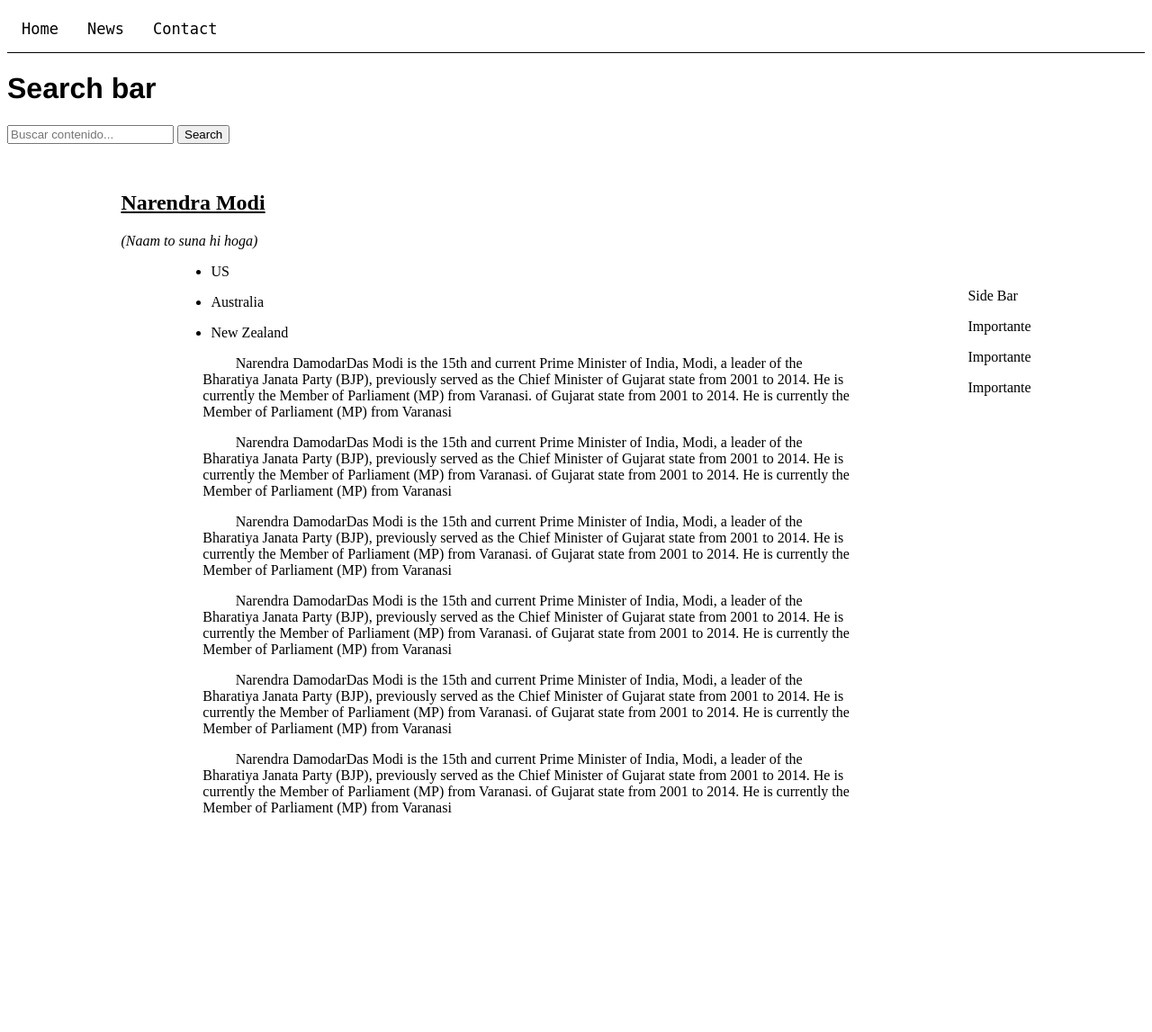
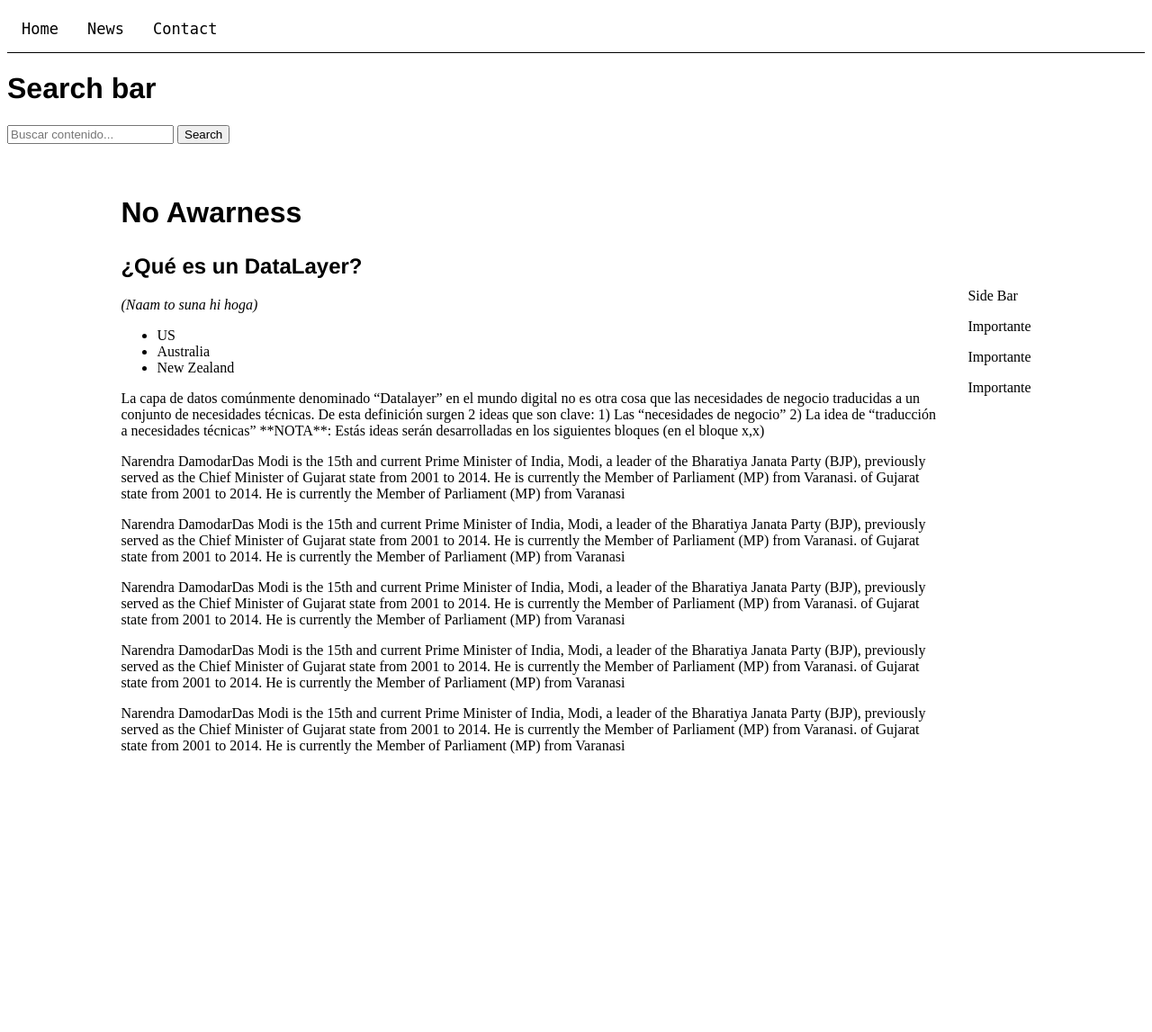
Before and after one commit to ManuData/blog_penv, a Django app: page /blog/article in a window 1280 px wide. Shown: the top 1147 px of the page at 90% size. Run offline with Django 4.2, Linux system fonts and the light colour scheme.

Commit message:
Added article page

```diff
--- a/mysite/blog/static/blog/article.css
+++ b/mysite/blog/static/blog/article.css
@@ -1,53 +1,42 @@
 
+
+
+/*Incorporar css que aplique al contenido propio de la página del artículo*/
 
 html{
     height: 200vh;
 
 }
 
-main{
-    display: flex;
-    gap: 2rem;
-    max-width: 80%;
-    margin: 2rem auto;
-}
 
-.tab {
-    text-indent: 5%;
-    margin-left: 10%;
-    margin-right:10%;
+/* TEST LOGIC FOR DESKTOP*/
 
-}
-.idea{
-    margin-left:10%;
-    display:contents;
+@media screen and (min-width: 455px){
 
-}
-.idea > li{
+    main{
+        display: flex;
+        gap: 2rem;
+        max-width: 80%;
+        margin: 2rem auto;
+    }
 
-    list-style-type: disc;
-    padding-top: 1rem;
-    font-size: 16px;
-    margin-left: 11%;
-    margin-right:10%;
+    .sticky{
+        height: 10rem;
+        width: 10rem;
+        position:sticky;
+        top:20rem;
 
+    }
 
-}
- p{
-    font-size: 16px;
+    #h1-article{
+        font-size: 32px;
 
-}
+    }
+    #h2-article{
 
-h2 {
-    /*border-bottom: 1px solid black;*/
-    text-decoration: underline;
+        font-family: 'Helvetica Neue', Helvetica, Arial, sans-serif;
+        font-size: 24px;
 
-}
+   }
 
-.sticky{
-    height: 10rem;
-    width: 10rem;
-    position:sticky;
-    top:20rem;
-
-}
+  }
--- a/mysite/blog/templates/blog/article.html
+++ b/mysite/blog/templates/blog/article.html
@@ -6,34 +6,41 @@
 
     <main>
         <article>
-            <h2>Narendra Modi</h2>
+            <h1 id = "h1-article">No Awarness</h2>
+            <h2 id = "h2-article">¿Qué es un DataLayer?</h2>
             <i>(Naam to suna hi hoga) </i>
                 <ul class = "idea" style="list-style-type:disc">
                     <li class="test_listado">US</li>
                     <li>Australia</li>
                     <li>New Zealand</li>
                 </ul>
-                <p class="tab">Narendra DamodarDas Modi is the 15th and current Prime Minister of India,
+                <p class="pilcrow">La capa de datos comúnmente denominado “Datalayer” en el mundo digital no es otra cosa que
+                     las necesidades de negocio traducidas a un conjunto de necesidades técnicas.
+
+                    De esta definición surgen 2 ideas que son clave:
+
+                    1) Las “necesidades de negocio”
+
+                    2) La idea de “traducción a necesidades técnicas”
+
+                    **NOTA**: Estás ideas serán desarrolladas en los siguientes bloques (en el bloque x,x)</p>
+                <p class="pilcrow">Narendra DamodarDas Modi is the 15th and current Prime Minister of India,
                     Modi, a leader of the Bharatiya Janata Party (BJP), previously served as the Chief Minister
                     of Gujarat state from 2001 to 2014. He is currently the Member of Parliament (MP) from Varanasi.
                     of Gujarat state from 2001 to 2014. He is currently the Member of Parliament (MP) from Varanasi</p>
-                <p class="tab">Narendra DamodarDas Modi is the 15th and current Prime Minister of India,
+                    <p class="pilcrow">Narendra DamodarDas Modi is the 15th and current Prime Minister of India,
                         Modi, a leader of the Bharatiya Janata Party (BJP), previously served as the Chief Minister
                         of Gujarat state from 2001 to 2014. He is currently the Member of Parliament (MP) from Varanasi.
                         of Gujarat state from 2001 to 2014. He is currently the Member of Parliament (MP) from Varanasi</p>
-                    <p class="tab">Narendra DamodarDas Modi is the 15th and current Prime Minister of India,
+                <p class="pilcrow">Narendra DamodarDas Modi is the 15th and current Prime Minister of India,
                 Modi, a leader of the Bharatiya Janata Party (BJP), previously served as the Chief Minister
                 of Gujarat state from 2001 to 2014. He is currently the Member of Parliament (MP) from Varanasi.
                 of Gujarat state from 2001 to 2014. He is currently the Member of Parliament (MP) from Varanasi</p>
-                <p class="tab">Narendra DamodarDas Modi is the 15th and current Prime Minister of India,
+                <p class="pilcrow">Narendra DamodarDas Modi is the 15th and current Prime Minister of India,
                 Modi, a leader of the Bharatiya Janata Party (BJP), previously served as the Chief Minister
                 of Gujarat state from 2001 to 2014. He is currently the Member of Parliament (MP) from Varanasi.
                 of Gujarat state from 2001 to 2014. He is currently the Member of Parliament (MP) from Varanasi</p>
-                <p class="tab">Narendra DamodarDas Modi is the 15th and current Prime Minister of India,
-                Modi, a leader of the Bharatiya Janata Party (BJP), previously served as the Chief Minister
-                of Gujarat state from 2001 to 2014. He is currently the Member of Parliament (MP) from Varanasi.
-                of Gujarat state from 2001 to 2014. He is currently the Member of Parliament (MP) from Varanasi</p>
-                <p class="tab">Narendra DamodarDas Modi is the 15th and current Prime Minister of India,
+                <p class="pilcrow">Narendra DamodarDas Modi is the 15th and current Prime Minister of India,
                 Modi, a leader of the Bharatiya Janata Party (BJP), previously served as the Chief Minister
                 of Gujarat state from 2001 to 2014. He is currently the Member of Parliament (MP) from Varanasi.
                 of Gujarat state from 2001 to 2014. He is currently the Member of Parliament (MP) from Varanasi</p>
```
Also changed, not shown: mysite/blog/static/blog/article_backup.css (added, +53 -0 lines), mysite/blog/static/blog/base_clean.css (+69 -40 lines), mysite/blog/templates/blog/index_clean.html (+4 -4 lines). Lines whose indentation alone changed are shown as unchanged.
